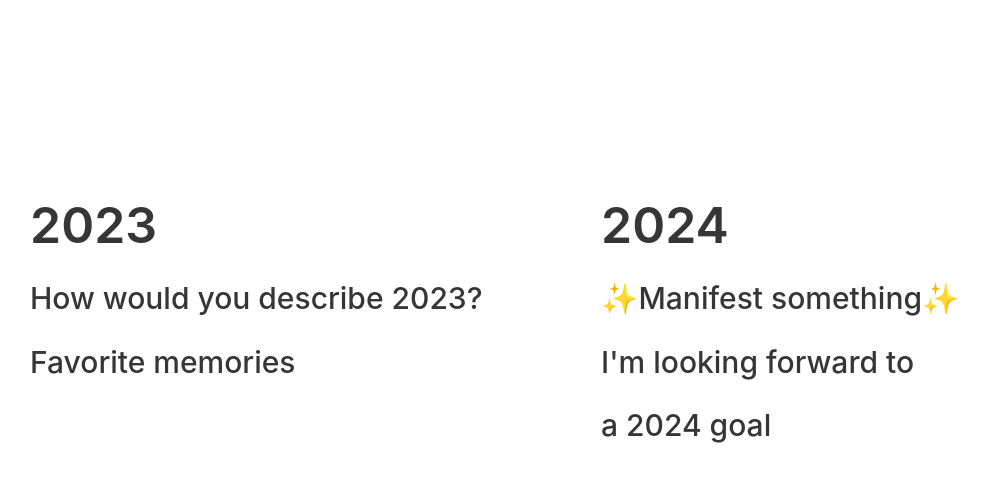
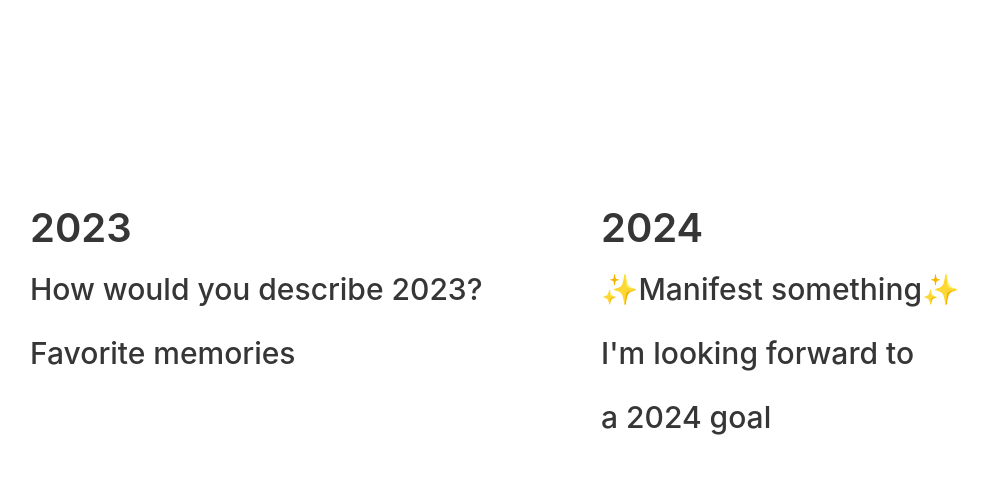
Before and after one commit to mquan-nguyen/yearly-reflection, a Flask app: template templates/person.html in a window 1280 px wide. Shown: the top 482 px of the page, without its empty margins (54-1041 px from the left). Run offline with Flask 3, Linux system fonts and the light colour scheme; the template is opened without the code that fills it, so the values that code supplies are empty; some libraries are stand-ins or nearby versions.

Commit message:
Slightly smaller header for years

```diff
--- a/templates/person.html
+++ b/templates/person.html
@@ -7,7 +7,7 @@
 <h1 class="is-size-1">{{ person["name"] }}</h1>
 <div class="columns is-desktop content">
     <div class="column">
-        <h2 class="is-size-2">2023</h2>
+        <h2 class="is-size-3">2023</h2>
         <section class="block">
             <h3 class="is-size-4 has-text-weight-medium">How would you describe 2023?</h3>
             <p>{{ person["description-2023"] }}</p>
@@ -24,7 +24,7 @@
     </div>
 
     <div class="column">
-        <h2 class="is-size-2">2024</h2>
+        <h2 class="is-size-3">2024</h2>
         <section class="block">
             <h3 class="is-size-4 has-text-weight-medium">✨Manifest something✨</h3>
             <p>{{ person["manifest"] }}</p>
```
